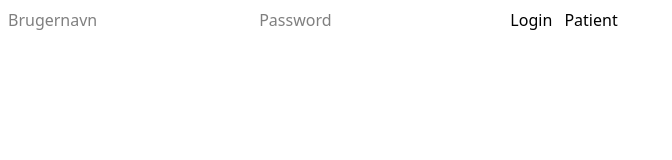
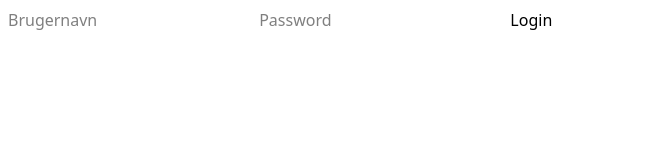
Before and after one commit to LilleCerebellum/TelemedicinSvelteTables, a SvelteKit app in the folder LektionSeje/: page / in a window 1280 px wide. Shown: the top 160 px of the page, without its empty margins (0-672 px from the left). Built offline with nearby package versions, Linux system fonts and the light colour scheme.

Commit message:
fix to admin page routing

```diff
--- a/LektionSeje/src/app.html
+++ b/LektionSeje/src/app.html
@@ -8,6 +8,5 @@
 	</head>
 	<body data-sveltekit-preload-data="hover">
 		<div style="display: contents">%sveltekit.body%</div>
-		<a href="/LektionSeje/src/routes/admin/+page.svelte">Patient</a>
 	</body>
 </html>
--- a/LektionSeje/src/routes/+page.svelte
+++ b/LektionSeje/src/routes/+page.svelte
@@ -6,7 +6,7 @@
 
     const loginButton = () => {
         if (brugernavn === "Morten" && password === "Morten") {
-            goto('/home')
+            goto('/admin')
 
         } else if (brugernavn === "Rasmus" && password === "Rasmus") {
             window.open("https://maps.app.goo.gl/qcViKmE1Rud1AVjr9")
```
